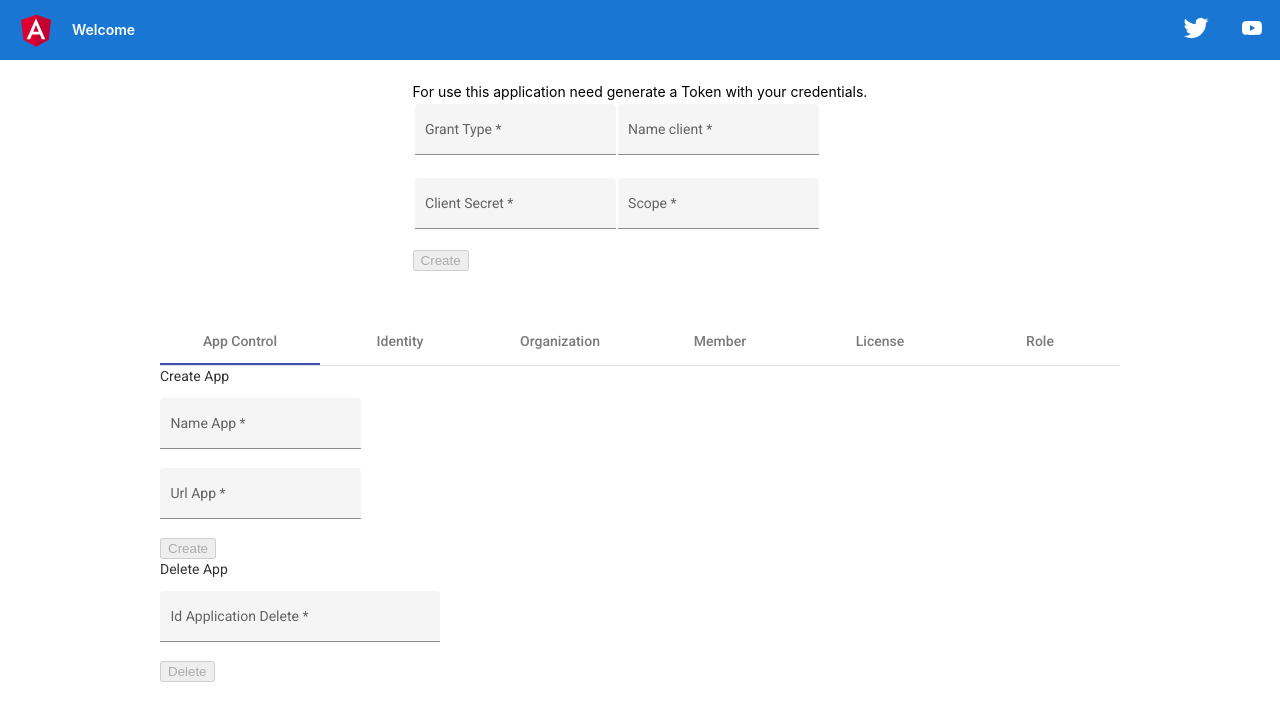
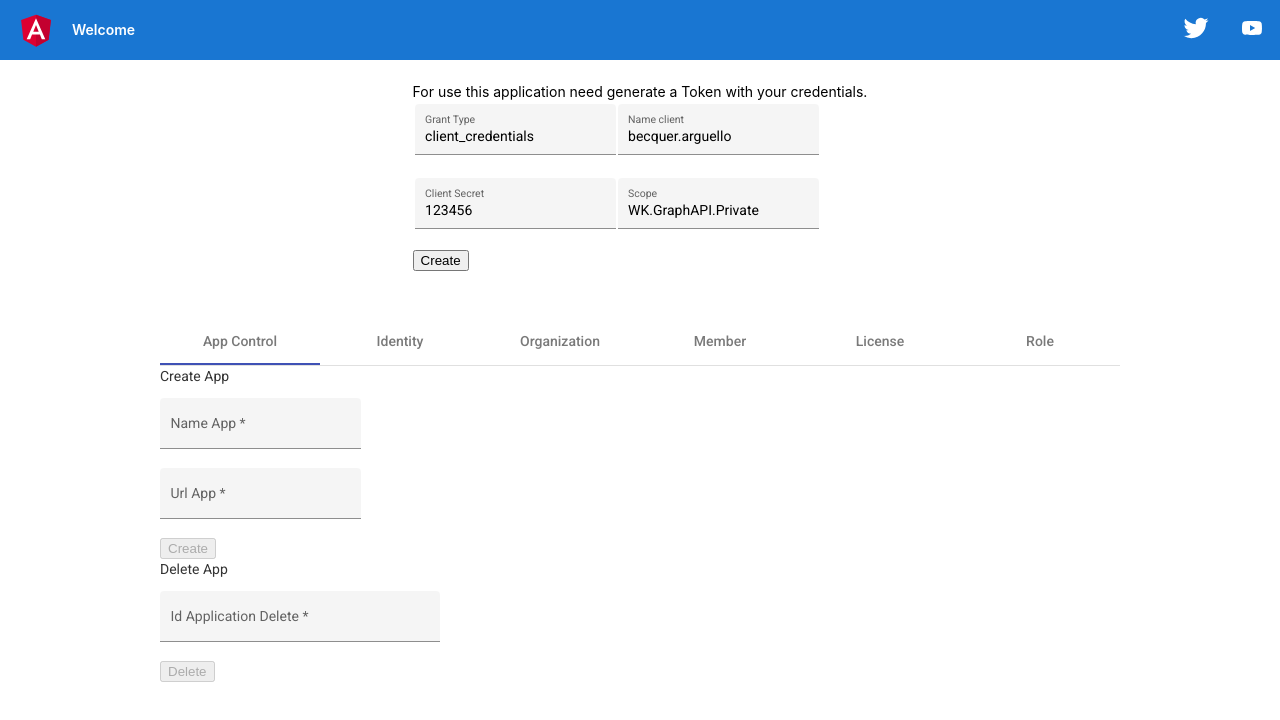
Before and after one commit to barguellowk/app-exercise, an Angular app: page / in a window 1280 px wide. Shown: the top 720 px of the page. Built offline with nearby package versions, Linux system fonts and the light colour scheme.

Commit message:
[master] - default data for request token

```diff
--- a/src/components/formtoken/token.component.ts
+++ b/src/components/formtoken/token.component.ts
@@ -14,10 +14,10 @@ export class FormTokencomponent implements OnInit {
 
   ngOnInit(): void {
     this.tokenForm = this.fb.group({
-      grantType: [null, [Validators.required, Validators.minLength(4)]],
-      clientId: [null, [Validators.required, Validators.minLength(4)]],
-      clientSecret: [null, [Validators.required, Validators.minLength(4)]],
-      scope: [null, [Validators.required, Validators.minLength(1)]]
+      grantType: ["client_credentials"],
+      clientId: ["becquer.arguello"],
+      clientSecret: ["123456"],
+      scope: ["WK.GraphAPI.Private"]
     });
   }
 
```
